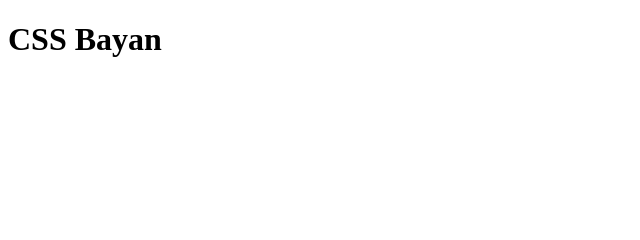
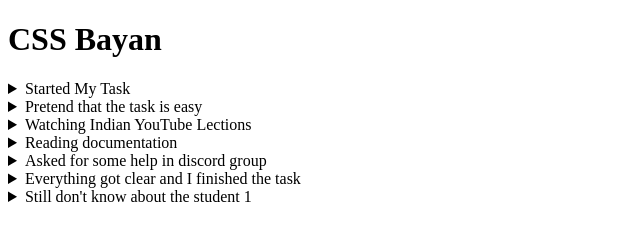
Before and after one commit to AlvaF/cssBayan, a plain HTML site: page index.html in a window 1280 px wide. Shown: the whole page, without its empty margins (0-640 px from the left). Drawn offline with Linux system fonts and the light colour scheme.

Commit message:
feat: add meme content for a basic layout (Sun, Mar 12, 2023 02:01:25 PM)

```diff
--- a/index.html
+++ b/index.html
@@ -12,7 +12,34 @@
 <body>
     <main>
         <h1>CSS Bayan</h1>
-
+        <details>
+            <summary>Started My Task</summary>
+            <img src="/assets/f1.png" alt="img">
+        </details>
+        <details>
+            <summary>Pretend that the task is easy</summary>
+            <img src="/assets/f2.png" alt="img">
+        </details>
+        <details>
+            <summary>Watching Indian YouTube Lections</summary>
+            <img src="/assets/f3.png" alt="img">
+        </details>
+        <details>
+            <summary>Reading documentation</summary>
+            <img src="/assets/f4.png" alt="img">
+        </details>
+        <details>
+            <summary>Asked for some help in discord group</summary>
+            <img src="/assets/f5.png" alt="img">
+        </details>
+        <details>
+            <summary>Everything got clear and I finished the task</summary>
+            <img src="/assets/f6.png" alt="img">
+        </details>
+        <details>
+            <summary>Still don't know about the student 1</summary>
+            <img src="/assets/f7.png" alt="img">
+        </details>
     </main>
     <footer></footer>
 </body>
```
